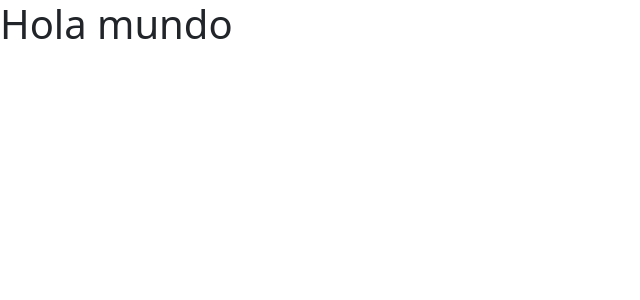
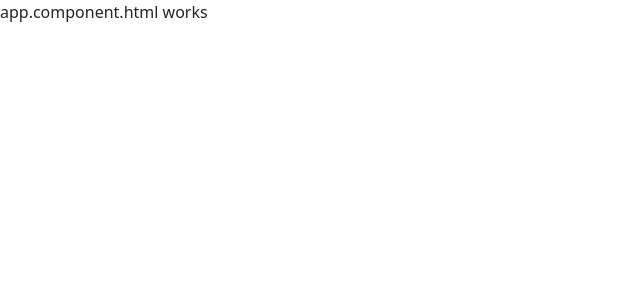
Before and after one commit to salino3/pixelshopAngular-03, an Angular app: page / in a window 1280 px wide. Shown: the top 300 px of the page, without its empty margins (0-640 px from the left). Built offline with nearby package versions, Linux system fonts and the light colour scheme.

Commit message:
it works

```diff
--- a/src/app/app.component.html
+++ b/src/app/app.component.html
@@ -1 +1 @@
-<h1>Hola mundo</h1>
+<p>app.component.html works</p>
```
